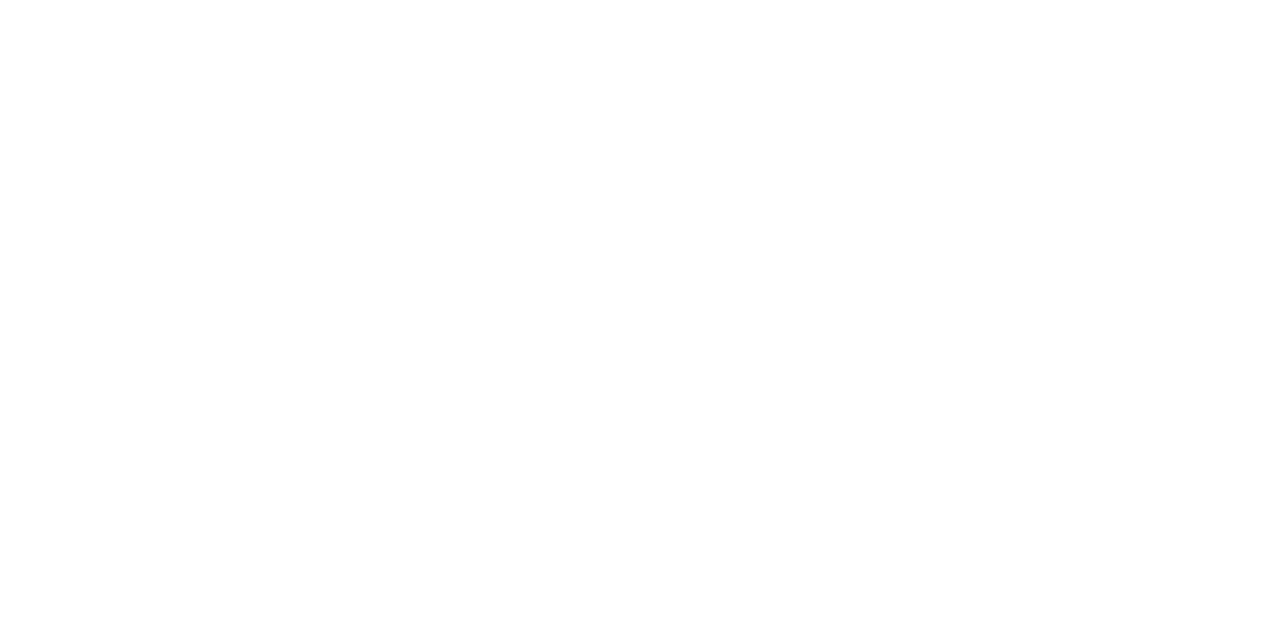
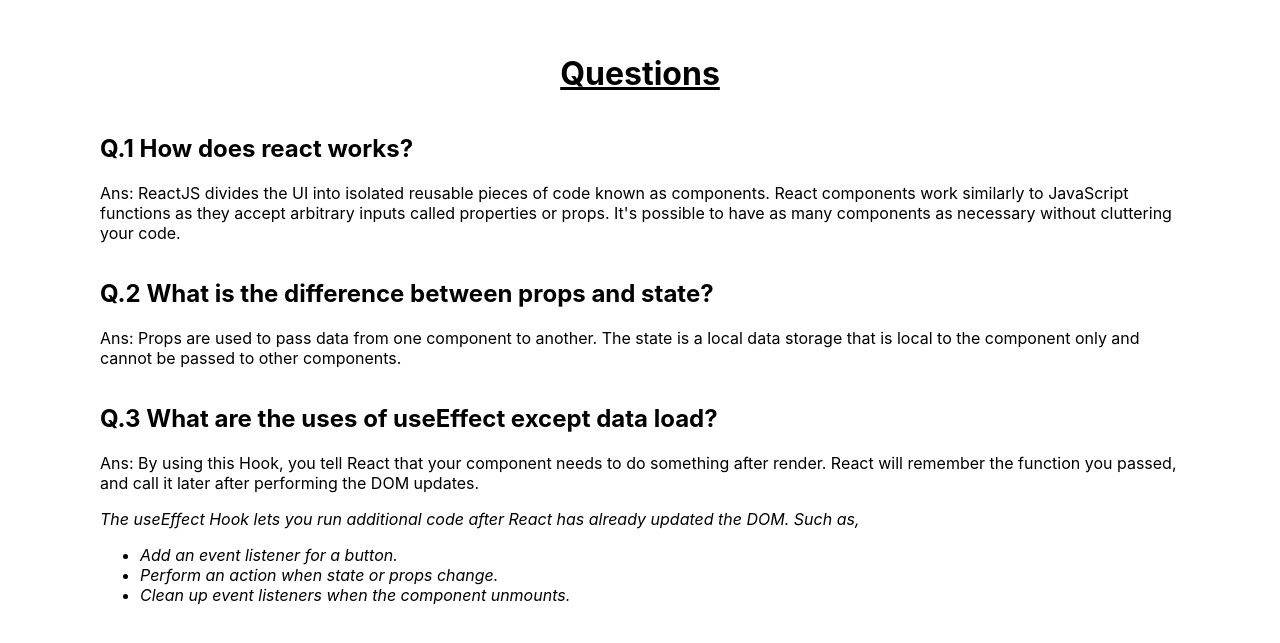
Before and after one commit to Ahsan-Sayeed/Ultra-Active-Club, a React (Create React App) app: page / in a window 1280 px wide. Shown: the part 1115-1758 px from the top of the page. Before the commit the page ends 948 px from the top, so only its background shows below. Built offline with nearby package versions, Linux system fonts and the light colour scheme.

Commit message:
questions added

```diff
--- a/src/App.css
+++ b/src/App.css
@@ -5,6 +5,7 @@
 }
 @media only screen and (max-width: 600px){
   .container{
-      grid-template-columns: auto;
+      display: flex;
+      flex-direction: column-reverse;
   }
 }
--- a/src/App.js
+++ b/src/App.js
@@ -1,13 +1,18 @@
 import './App.css';
 import CardContainer from './components/CardContainer/CardContainer';
 import Aside from './components/Aside/Aside';
+import Questions from './components/Questions/Questions';
 import { useState } from 'react';
 function App() {
   const [getTime,setGetTime] = useState(0);
   return (
-    <div className='container'>
+    <div >
+      <div className='container'>
       <CardContainer setGetTime={setGetTime}/>
       <Aside getTime={getTime}/>
+      </div>
+
+      <Questions />
     </div>
   );
 }
--- a/src/components/Aside/Aside.css
+++ b/src/components/Aside/Aside.css
@@ -13,9 +13,3 @@
     border:none;
     border-radius: 8px;
 }
-
-@media only screen and (max-width: 600px){
-    .asideContainer{
-        display: none;
-    }
-}
--- /dev/null
+++ b/src/components/Questions/Questions.css
@@ -0,0 +1,16 @@
+.questionContainer{
+    display: flex;
+    flex-direction: column;
+    justify-content: center;
+    align-items: center;
+    margin: 200px 100px;
+}
+.questionHeading{
+    text-align: center;
+    text-decoration: underline;
+}
+@media only screen and (max-width: 900px) {
+    .questionContainer{
+        margin:100px 25px;
+    }
+}
--- /dev/null
+++ b/src/components/Questions/Questions.js
@@ -0,0 +1,37 @@
+import React from 'react';
+import './Questions.css';
+
+const Questions = () => {
+    return (
+        <div className='questionContainer'>
+            <h1 className='questionHeading'>Questions</h1>
+            <div>
+                <h2>Q.1 How does react works?</h2>
+                <p>Ans: ReactJS divides the UI into isolated reusable pieces of code known as components.
+                    React components work similarly to JavaScript functions as they accept
+                    arbitrary inputs called properties or props. It's possible to have as many components
+                    as necessary without cluttering your code.</p>
+            </div>
+            <div>
+                <h2>Q.2 What is the difference between props and state?</h2>
+                <p>Ans: Props are used to pass data from one component to another.
+                    The state is a local data storage that is local to the component only and cannot be passed to other components.</p>
+            </div>
+            <div>
+                <h2>Q.3 What are the uses of useEffect except data load?</h2>
+                <p>Ans:  By using this Hook, you tell React that your component needs to do something after render.
+                     React will remember the function you passed,
+                     and call it later after performing the DOM updates.</p>
+                     <em>The useEffect Hook lets you run additional code after React has already updated the DOM. Such as,</em>
+                     <ul>
+                        <li><em>Add an event listener for a button.</em></li>
+                        <li><em>Perform an action when state or props change.</em></li>
+                        <li><em>Clean up event listeners when the component unmounts.</em></li>
+                     </ul>
+            </div>
+
+        </div>
+    );
+};
+
+export default Questions;
```
